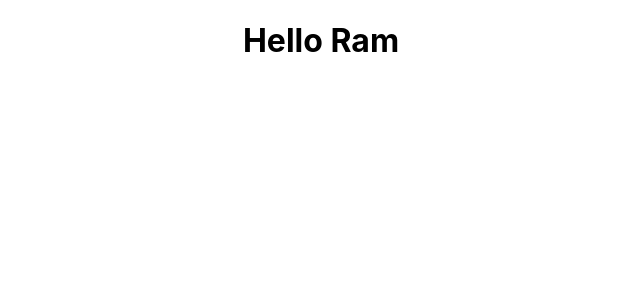
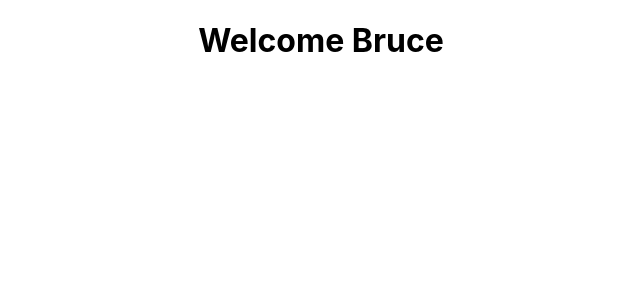
Before and after one commit to pattabhia/react-examples, a React (Create React App) app in the folder hello-world/: page / in a window 1280 px wide. Shown: the top 300 px of the page, without its empty margins (319-959 px from the left). Built offline with nearby package versions, Linux system fonts and the light colour scheme.

Commit message:
props by class component

```diff
--- a/hello-world/src/App.js
+++ b/hello-world/src/App.js
@@ -13,6 +13,7 @@ import UserGreeting from './components/UserGreeting';
 import GreetMe from './components/GreetMe';
 import { Component } from 'react';
 import GreetMeByName from './components/GreetMeByName';
+import WelcomeMeByName from './components/WelcomeMeByName';
 
 /* function App() {
   return (
@@ -40,9 +41,9 @@ class App extends Component {
   render() {
     return (
       <div className="App">
-        <GreetMeByName name="Ram" />
-
+        <WelcomeMeByName name="Bruce" />
         {/*
+          <GreetMeByName name="Ram" />
          <ParentComponent />
         <EventBind />
         <FunctionClick />
--- a/hello-world/src/components/GreetMeByName.js
+++ b/hello-world/src/components/GreetMeByName.js
@@ -1,5 +1,6 @@
 import React from "react";
 
+//using props by functional component
 const GreetMeByName = (props) => {
     return (
         <div>
--- /dev/null
+++ b/hello-world/src/components/WelcomeMeByName.js
@@ -0,0 +1,17 @@
+import React, { Component } from "react";
+//Using props by class component.
+
+class WelcomeMeByName extends Component {
+
+    render(props) {
+
+        return (
+            <div>
+                <h1>Welcome {this.props.name}</h1>
+            </div>
+        )
+
+    }
+}
+
+export default WelcomeMeByName
```
